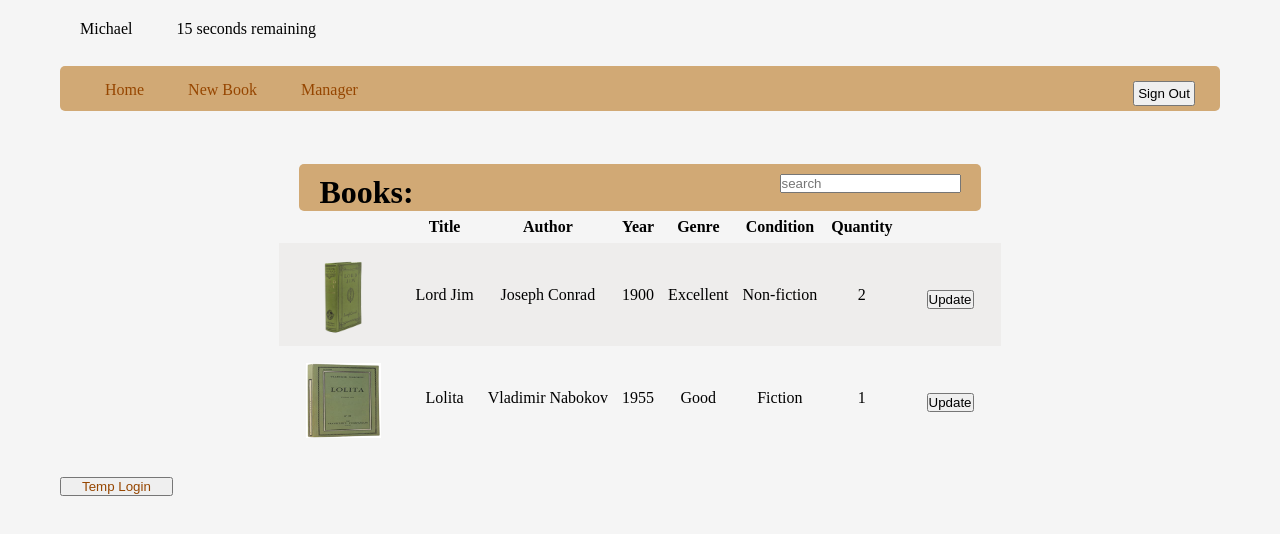
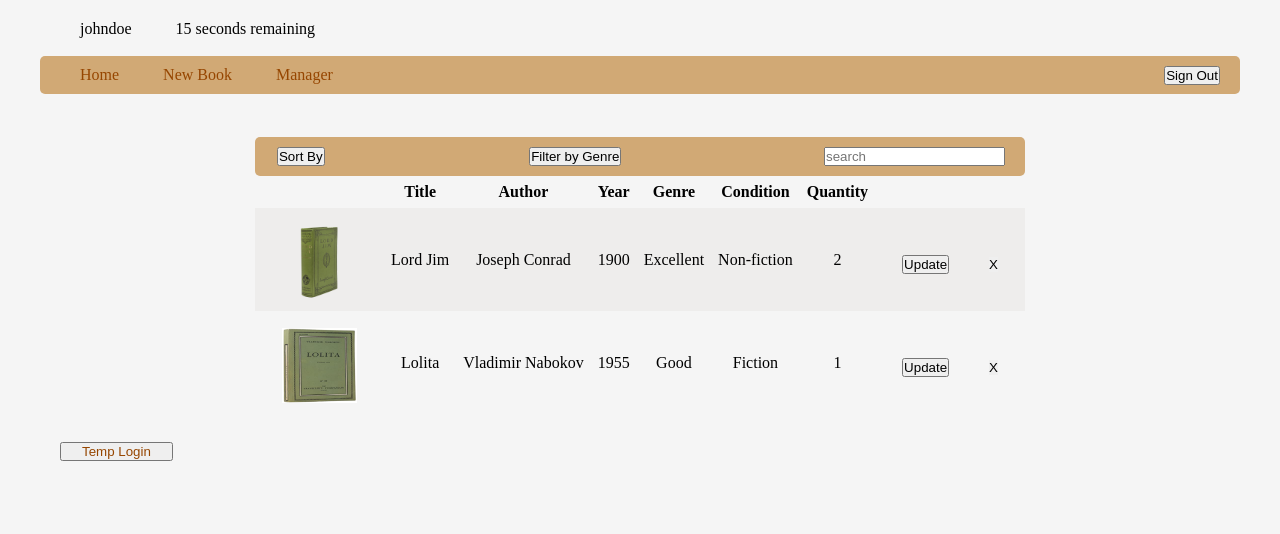
Before and after one commit to mjgreene2010/rare_book_app, a plain HTML site: page Project_Code/home.html in a window 1280 px wide. Drawn offline with Linux system fonts and the light colour scheme.

Commit message:
complete phase 1

```diff
--- a/Project_Code/home.html
+++ b/Project_Code/home.html
@@ -11,7 +11,7 @@
 
   <body>
     <div id="currentUserName">
-      <span>Michael</span>
+      <span>johndoe</span>
       <span id="autoLogoutTime">15 seconds remaining</span>
     </div>
 
@@ -26,11 +26,26 @@
     </nav>
     </br>
     <table id="book__table">
-      <caption >
-        <span id="books_title">Books:</span>
-        <input id="book-search" placeholder="search"/>
+      <caption>
+        <div id="table__caption">
+          <div id="table__sort"><button>Sort By</button></div>
+          <div id="table__filter"><button>Filter by Genre</button></div>
+            <!-- <div class="dropdown">
+              <button class="dropdown__button">Filter</button>
+              <div class="dropdown__content">
+                <ul>
+                  <li>Fiction</li>
+                  <li>Non-fiction</li>
+                  <li>Sci-Fi</li>
+                  <li>Mystery</li>
+                  <li>Thriller</li>
+                  <li>Romance</li>
+                </ul>
+              </div>
+            </div> -->
+          <div id="table__search"><input id="book-search" placeholder="search"/></div>
+        </div>
       </caption>
-
       <tbody>
       <tr>
         <th></th>
@@ -50,7 +65,7 @@
         <td>Excellent</td>
         <td>Non-fiction</td>
         <td>2</td>
-        <td><button>Update</button></td>
+        <td><button>Update</button><button class="delete__button">X</button></td>
       </tr>
       <tr >
         <td><img class="book__img" src="./images/lolita.png" alt="Lord Jim book picture"></td>
@@ -60,7 +75,7 @@
         <td>Good</td>
         <td>Fiction</td>
         <td>1</td>
-        <td><button>Update</button></td>
+        <td><button>Update</button><button class="delete__button">X</button></td>
       </tr>
       </tbody>
     </table>
--- a/Project_Code/styles/style.css
+++ b/Project_Code/styles/style.css
@@ -22,6 +22,10 @@ body {
 
 #book__table tr {
   text-align: center;
+}
+
+.delete__button {
+  border: none;
 }
 
 #login-container,
@@ -80,21 +84,19 @@ form input:focus {
 
 nav {
   background-color: rgb(209, 169, 117);
-  margin-bottom: 25px;
-  padding: 5px;
+  margin: 0 0 25px 0;
+  padding: 0 0 9px 0;
   display: flex;
 
   border-radius: 5px;
 }
 
 nav .nav__links {
-  /* display: flex; */
-  /* padding: 3px; */
   flex: 1;
 }
 
 nav #signout {
-  padding: 3px;
+  /* padding: 3px; */
 }
 
 table {
@@ -104,17 +106,28 @@ table {
 table caption {
   background-color: rgb(209, 169, 117);
   border-radius: 5px;
-  font-size: xx-large;
-  font-weight: bold;
+  margin: 0 0 0 0;
+  padding: 0 0 10px 0;
 }
 
-table caption #books_title {
-  float: left;
+#table__caption {
+  display: flex;
+  margin: 0;
 }
 
-table caption #book-search {
-  float: right;
-  caption-side: bottom;
+#table__sort {
+  flex: 1;
+  margin: 0;
+}
+
+#table__filter {
+  flex: 5;
+  margin: 0;
+}
+
+#table__search {
+  flex: 1;
+  margin: 0;
 }
 
 table,
```
Also changed, not shown: Project_Code/manager.html (+20 -4 lines), Project_Code/submission.html (+7 -7 lines), 1 other file.
